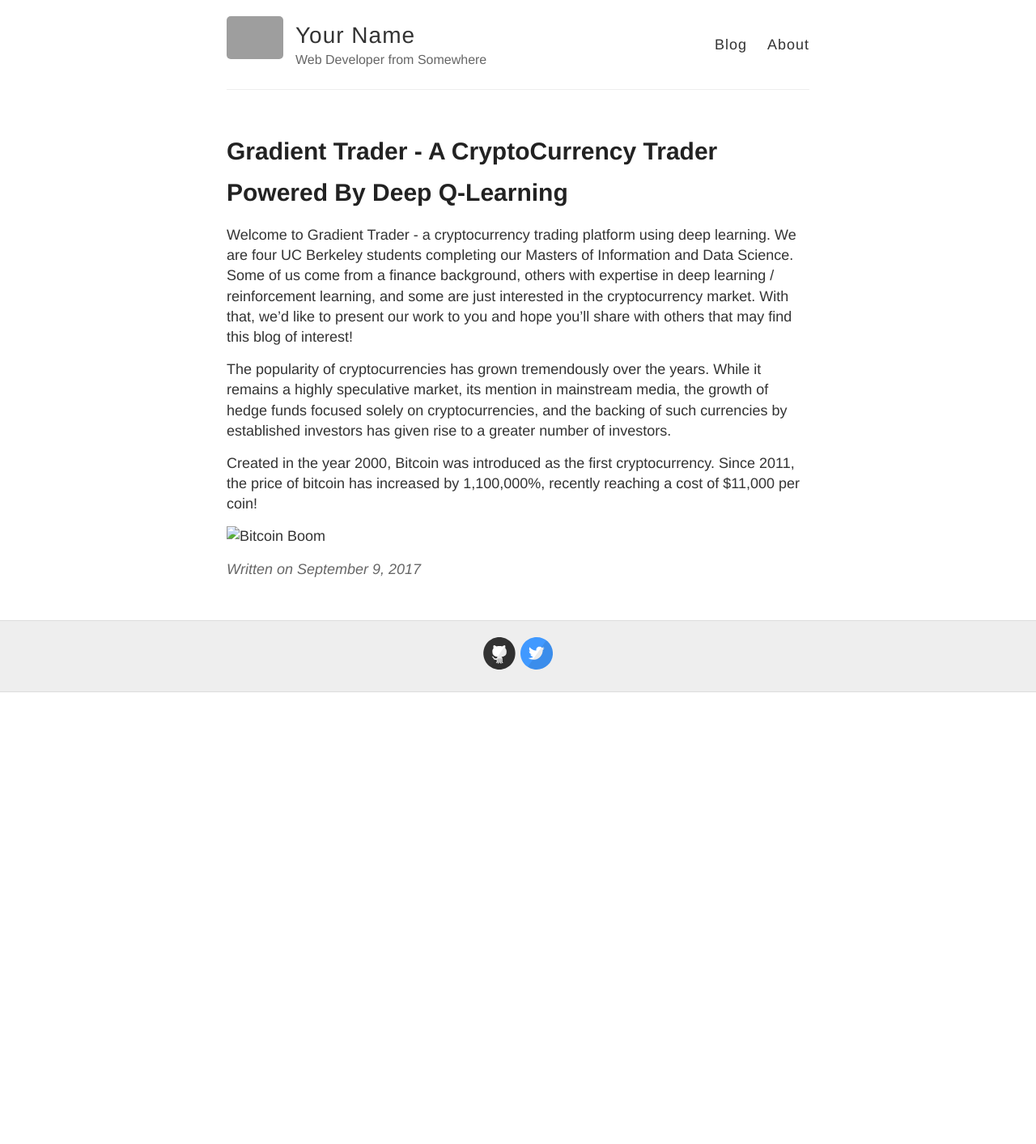
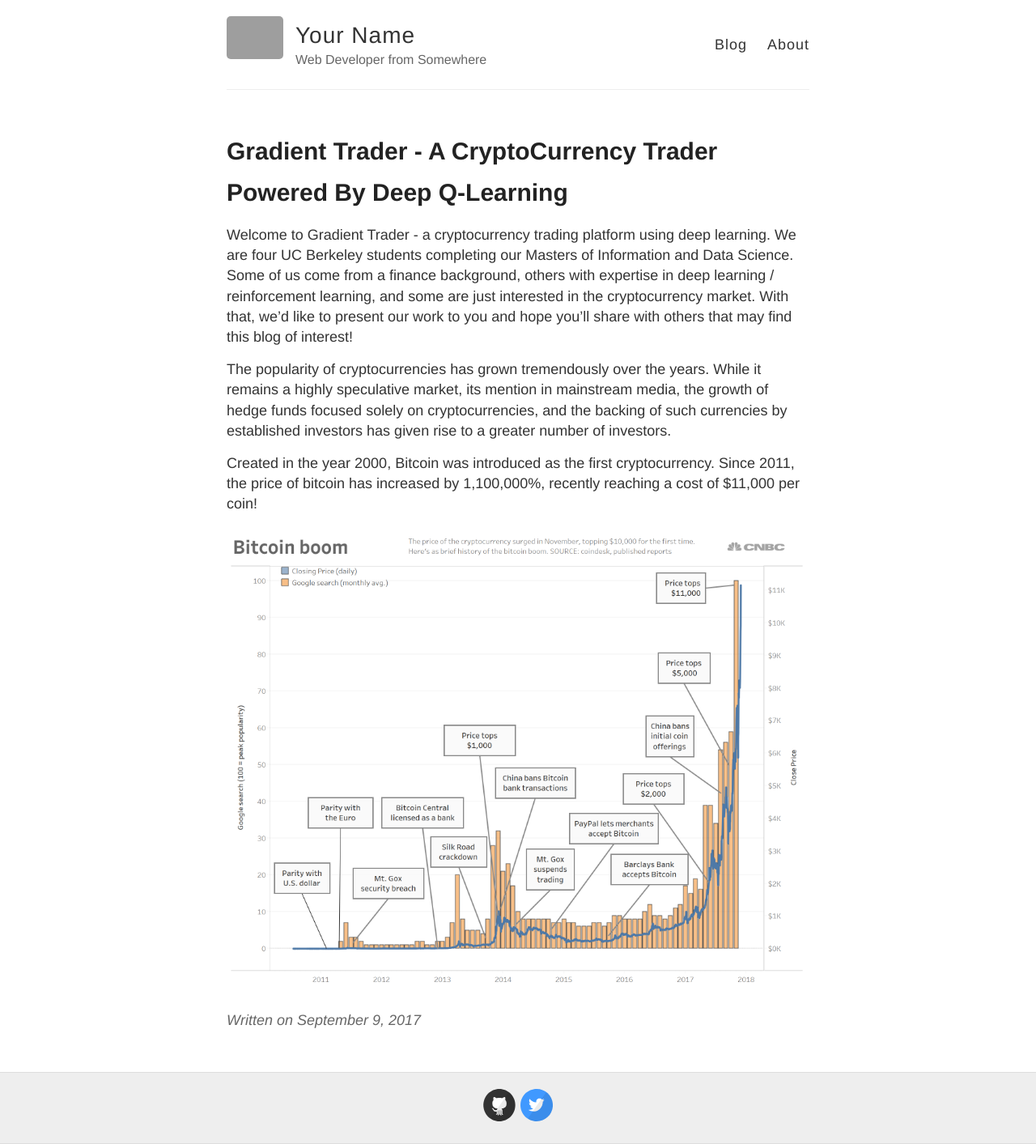
Before and after one commit to GradientTrader/gradienttrader.github.io, a Jekyll site: the page built from _posts/2017-09-09-Gradient-Trader.md, in a window 1280 px wide. Shown: the whole page at 81% size. Built offline with Jekyll 4.4.1, drawn with Linux system fonts in a browser that asks for light colours; before the commit the page ends 900 px from its top, so only the background shows below that; grey boxes are pictures that could not be loaded.

Commit message:
Update 2017-09-09-Gradient-Trader.md

```diff
--- a/_posts/2017-09-09-Gradient-Trader.md
+++ b/_posts/2017-09-09-Gradient-Trader.md
@@ -9,4 +9,4 @@ The popularity of cryptocurrencies has grown tremendously over the years. While
 
 Created in the year 2000, Bitcoin was introduced as the first cryptocurrency. Since 2011, the price of bitcoin has increased by 1,100,000%, recently reaching a cost of $11,000 per coin!
 
-![Bitcoin Boom](images/bitcoin_boom.png)
+![Bitcoin Boom](https://github.com/GradientTrader/gradienttrader.github.io/blob/master/images/bitcoin_boom.png?raw=true)
```
